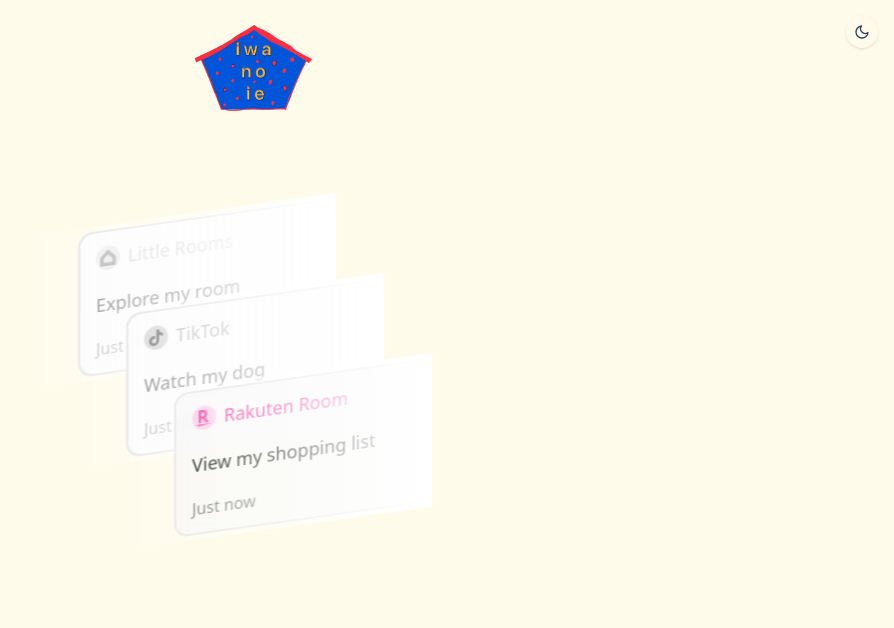
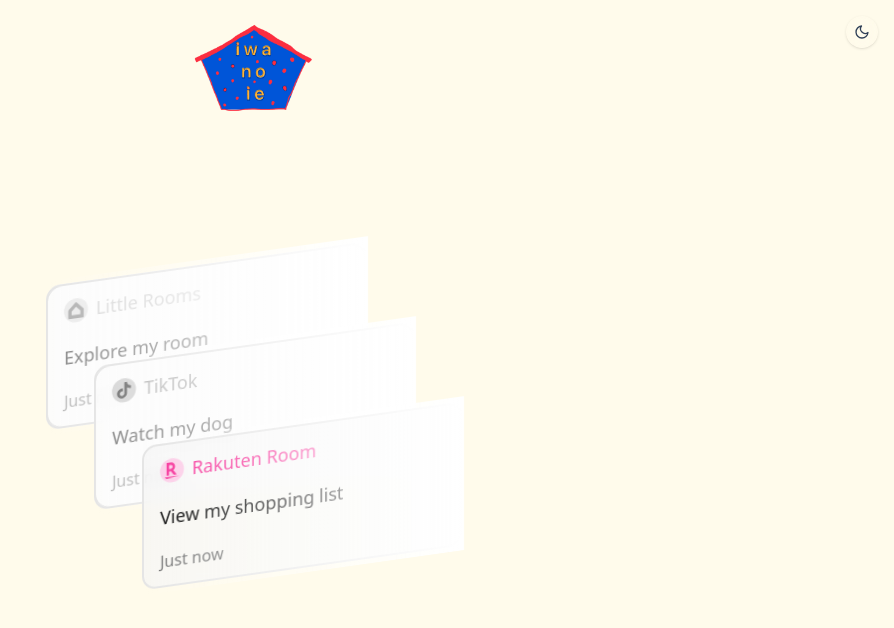
Before and after one commit to iwanoie/iwanoie-link-hub, a Next.js app: page / in a window 1280 px wide. Shown: the top 628 px of the page, without its empty margins (386-1280 px from the left). Built offline with nearby package versions, Linux system fonts and the light colour scheme; no server answers.

Commit message:
fix: PC用のレイアウト調整

```diff
--- a/src/components/LinkGrid.tsx
+++ b/src/components/LinkGrid.tsx
@@ -9,7 +9,7 @@ interface LinkGridProps {
 
 export default function LinkGrid({ links }: LinkGridProps) {
 	return (
-		<div className="flex min-h-[200px] w-full items-center justify-center py-20">
+		<div className="flex min-h-[200px] sm:min-h-[400px] w-full items-center justify-center py-20">
 			<div className="w-full max-w-3xl">
 				<DisplayCards cards={links} />
 			</div>
--- a/src/components/ui/display-cards.tsx
+++ b/src/components/ui/display-cards.tsx
@@ -34,7 +34,7 @@ function DisplayCard({
 			rel="noopener noreferrer"
 			onClick={() => trackClick(`${title}_click`)}
 			className={cn(
-				"relative flex h-36 w-full max-w-[16rem] right-12 -skew-y-[8deg] select-none flex-col justify-between rounded-xl border-2 bg-muted/70 backdrop-blur-sm px-4 py-3 transition-all duration-700 after:absolute after:-right-1 after:top-[-5%] after:h-[110%] after:w-[20rem] after:bg-gradient-to-l after:from-background after:to-transparent after:content-[''] hover:border-white/20 hover:bg-muted [&>*]:flex [&>*]:items-center [&>*]:gap-2",
+				"relative flex h-36 w-full max-w-[16rem] sm:max-w-[20rem] right-12 -skew-y-[8deg] select-none flex-col justify-between rounded-xl border-2 bg-muted/70 backdrop-blur-sm px-4 py-3 transition-all duration-700 after:absolute after:-right-1 after:top-[-5%] after:h-[110%] after:w-[20rem] after:bg-gradient-to-l after:from-background after:to-transparent after:content-[''] hover:border-white/20 hover:bg-muted [&>*]:flex [&>*]:items-center [&>*]:gap-2",
 				className,
 			)}
 		>
```
